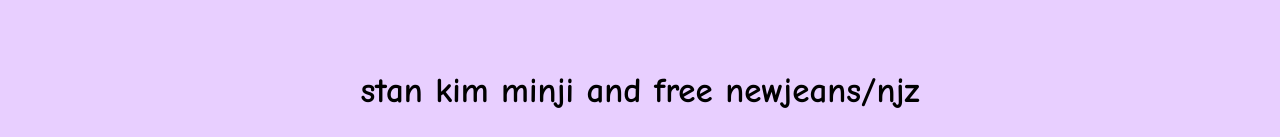
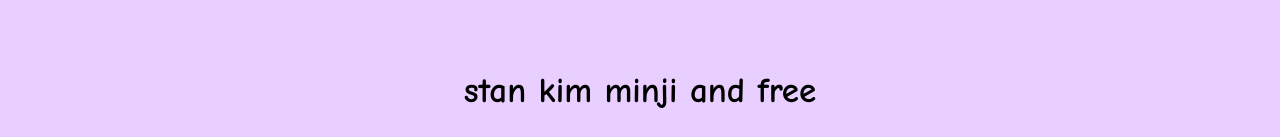
Before and after one commit to sprYoshingo/website, a plain HTML site: page index.html in a window 1280 px wide. Shown: the part 667-804 px from the top of the page. Drawn offline with Linux system fonts and the light colour scheme; grey boxes are pictures that could not be loaded.

Commit message:
yeah idk whats even on here anymore

```diff
--- a/index.html
+++ b/index.html
@@ -32,7 +32,8 @@
     <h2 style='font-size: 35px;'>Heres my playlist i think its really good</h2>
     <iframe style="border-radius:12px" src="https://open.spotify.com/embed/playlist/1VuOPYkvdVAXP6axKkRnj9?utm_source=generator&theme=0" width="100%" height="352" frameBorder="0" allowfullscreen="" allow="autoplay; clipboard-write; encrypted-media; fullscreen; picture-in-picture" loading="lazy"></iframe>
     <div style='height: 50px;'></div>
-    <h2 style='font-size: 35px;'><strong>stan kim minji and free newjeans/njz</strong></h2>
+    <h2 style='font-size: 35px;'><strong>stan kim minji and free <newjeans>
+    <njz></njz></strong></h2>
     <iframe src="https://giphy.com/embed/wOeLl8OaeFXuk34gN0" width="480" height="480" style="" frameBorder="0" class="giphy-embed" allowFullScreen></iframe><p><a href="https://giphy.com/gifs/kpop-newjeans-minji-wOeLl8OaeFXuk34gN0"></a></p>
     <div style='height: 50px;'></div>
     <h2 style='font-size: 35px;'>ok thats all for now goodbye cus i know ur prolly not gonna come back TT</h2>
```
